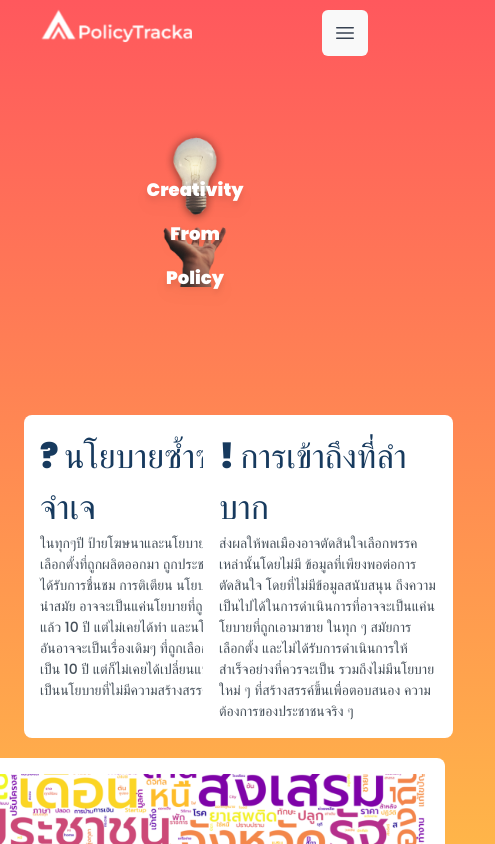
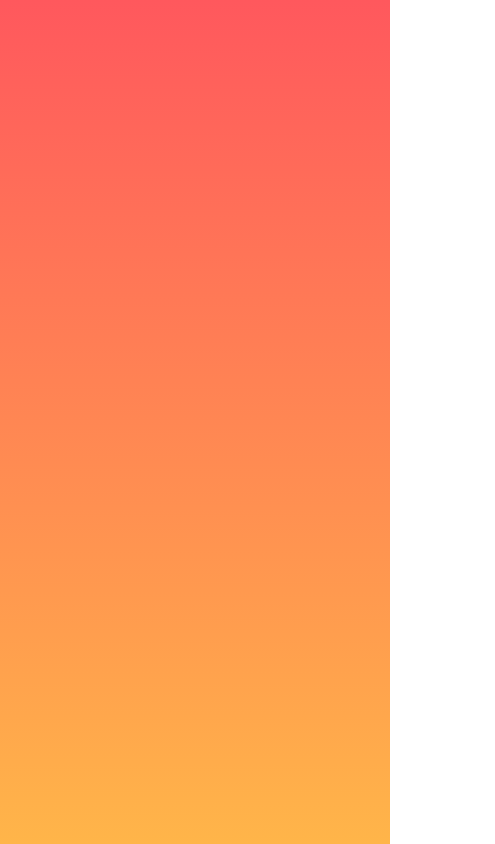
Before and after one commit to policytracka/policytracka-app, a React (Vite) app: page /topic-policy in a window 390 px wide. Shown: the top 844 px of the page, 495 px wide, since content can reach past the window. Built offline with nearby package versions, Linux system fonts and the light colour scheme.

Commit message:
add route

```diff
--- a/src/App.tsx
+++ b/src/App.tsx
@@ -1,36 +1,19 @@
-import Treemap from './charts/Treemap'
-import data from './data'
-import './App.css'
-import Navbar from './components/Layout'
-import Card from '@mui/material/Card';
-import OutlinedCard from './components/card';
-import Heropage from './components/heropage';
-import WordCloud from './components/wordcloud';
-import { ReactDOM } from 'react';
+import React from "react";
+import "./App.css";
+import { BrowserRouter as Router, Routes, Route, Link } from "react-router-dom";
+import Home from "./pages/Home";
+import TopicPolicy from "./pages/TopicPolicy";
 function App() {
   return (
     <div className="App">
-      <div className="bg-no-repeat min-h-screen w-full">
-          <body className="bg-auto bg-no-repeat min-h-screen w-full " >
-          <div className="min-h-screen min-w-full">
-          <div className="relative isolate px-6 pt-0 lg:px-8 ">
-          <Navbar/>
-            <Heropage/>
-            <div className="grid grid-cols-2 gap-4">
-              <OutlinedCard/>
-              </div>
-            <div className="grid grid-cols-1 gap-4 place-items-center pt-5">
-              <WordCloud/>
-              <Treemap data={data} height={400} width={600} />
-              </div>
-
-              </div>
-            </div>
-          </body>
-        </div>
-      </div>
-
-  )
+      <Router>
+        <Routes>
+          <Route path="/topic-policy" Component={TopicPolicy} />
+          <Route path="/" Component={Home} />
+        </Routes>
+      </Router>
+    </div>
+  );
 }
 
-export default App
+export default App;
--- a/src/pages/Home.tsx
+++ b/src/pages/Home.tsx
@@ -1,12 +1,31 @@
 import React from "react";
+import Treemap from "../charts/Treemap.js";
 import Hero from "../components/hero/hero.js";
+import Heropage from "../components/heropage.js";
+import Navbar from "../components/Layout.js";
+import OutlinedCard from "../components/card";
+import WordCloud from "../components/wordcloud";
+import data from "../data";
 type Props = {};
 
 const Home = (props: Props) => {
   return (
-    <div>
-      <Hero />
-
+    <div className="bg-no-repeat min-h-screen w-full">
+      <body className="bg-auto bg-no-repeat min-h-screen w-full ">
+        <div className="min-h-screen min-w-full">
+          <div className="relative isolate px-6 pt-0 lg:px-8 ">
+            <Navbar />
+            <Heropage />
+            <div className="grid grid-cols-2 gap-4">
+              <OutlinedCard />
+            </div>
+            <div className="grid grid-cols-1 gap-4 place-items-center pt-5">
+              <WordCloud />
+              <Treemap data={data} height={400} width={600} />
+            </div>
+          </div>
+        </div>
+      </body>
     </div>
   );
 };
--- /dev/null
+++ b/src/pages/TopicPolicy.tsx
@@ -0,0 +1,9 @@
+import React from "react";
+import Hero from "../components/hero/hero.js";
+type Props = {};
+
+const TopicPolicy = (props: Props) => {
+  return <div></div>;
+};
+
+export default TopicPolicy;
```
Also changed, not shown: 2 other files (tests, documents, lock files or other folders).
